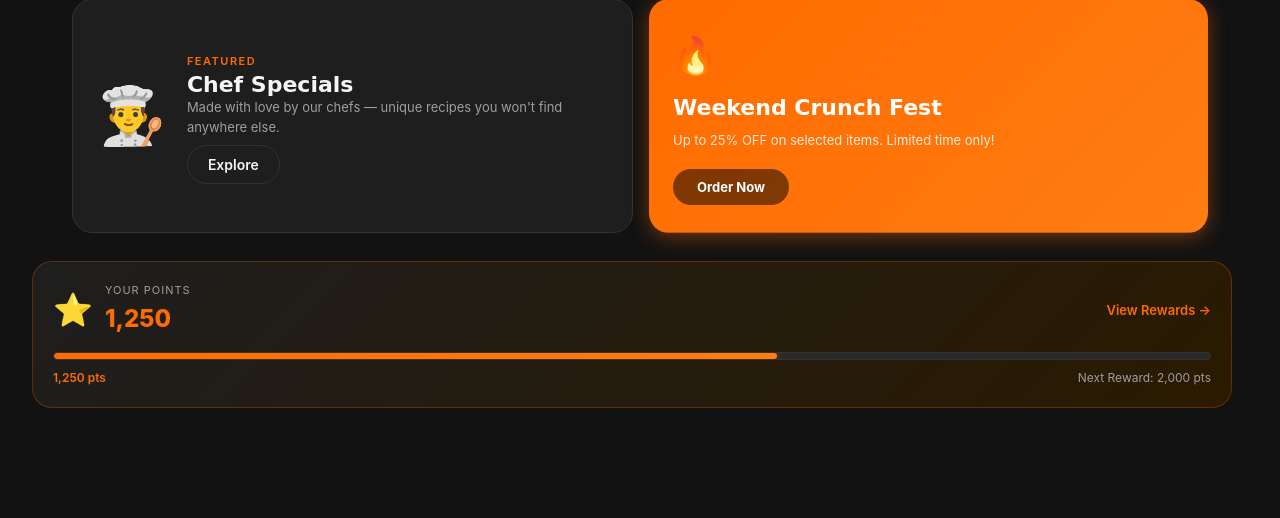
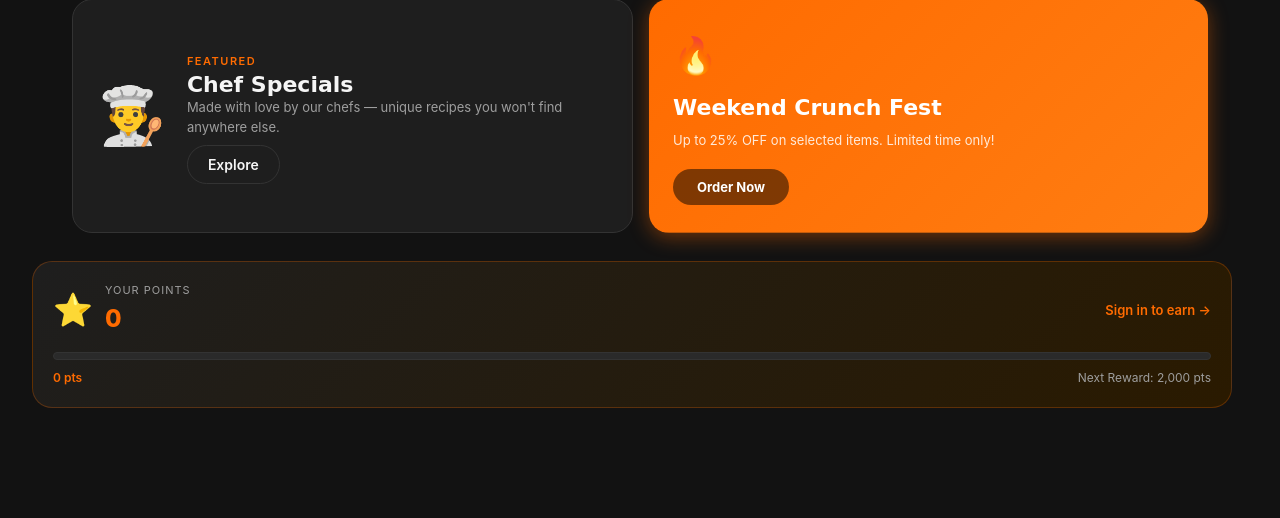
Before and after one commit to novamaster459/food-delievery-web-crunchbox, a Flask app: page / in a window 1280 px wide. Shown: the part 1114-1632 px from the top of the page. Run offline with Flask 3, Linux system fonts and the light colour scheme.

Commit message:
Update loyalty points after member orders
Co-authored-by: Copilot <223556219+Copilot@users.noreply.github.com>

```diff
--- a/backend/routes/orders.py
+++ b/backend/routes/orders.py
@@ -279,11 +279,16 @@ def checkout():
     )
     db["orders"].append(new_order)
 
+    points_earned = 0
+    points_balance = None
+
     # Award 100 loyalty points per order for logged-in members
     if user_id:
         user = next((u for u in db["users"] if u.id == user_id), None)
         if user:
-            user.points += 100
+            points_earned = 100
+            user.points += points_earned
+            points_balance = user.points
 
     # ------------------------------------------------------------------
     # Return full summary
@@ -291,6 +296,10 @@ def checkout():
     return jsonify({
         "success": True,
         "order": new_order.to_dict(),
+        "loyalty": {
+            "points_earned": points_earned,
+            "points_balance": points_balance,
+        },
         "breakdown": {
             "subtotal":          subtotal,
             "member_discount":   member_discount,
--- a/frontend/static/js/cart.js
+++ b/frontend/static/js/cart.js
@@ -186,9 +186,16 @@ const Cart = {
         coupon_code: Cart.appliedCoupon?.code || '',
         address,
       });
+      if (App.currentUser && Number.isFinite(result.loyalty?.points_balance)) {
+        App.currentUser.points = result.loyalty.points_balance;
+        App.updateRewardsUI();
+      }
       Cart.clear();
       Cart.close();
       App.openOrderModal(result);
+      if (result.loyalty?.points_earned > 0) {
+        Cart.showToast(`You earned ${result.loyalty.points_earned} loyalty points!`, 'success');
+      }
     } catch (error) {
       Cart.showToast(error.message || 'Checkout failed.', 'error');
     } finally {
--- a/frontend/static/js/main.js
+++ b/frontend/static/js/main.js
@@ -251,7 +251,33 @@ const App = {
     if (profile) profile.setAttribute('aria-label', App.currentUser ? `Profile: ${App.currentUser.username}` : 'Login or register');
     const adminLink = document.getElementById('admin-dashboard-link');
     if (adminLink) adminLink.classList.toggle('hidden', !App.currentUser?.is_admin);
+    App.updateRewardsUI();
     Cart.render();
+  },
+
+  updateRewardsUI: function () {
+    const points = Math.max(0, Number(App.currentUser?.points) || 0);
+    const milestone = (Math.floor(points / 2000) + 1) * 2000;
+    const progress = (points % 2000) / 2000 * 100;
+    const pointsElement = document.getElementById('rewards-points');
+    const currentLabel = document.getElementById('rewards-current-label');
+    const nextLabel = document.getElementById('rewards-next-label');
+    const fill = document.getElementById('rewards-fill');
+    const rewardsLink = document.getElementById('view-rewards-link');
+
+    if (pointsElement) pointsElement.textContent = points.toLocaleString('en-US');
+    if (currentLabel) currentLabel.textContent = `${points.toLocaleString('en-US')} pts`;
+    if (nextLabel) nextLabel.textContent = `Next Reward: ${milestone.toLocaleString('en-US')} pts`;
+    if (fill) fill.style.width = `${progress}%`;
+    if (rewardsLink) {
+      rewardsLink.textContent = App.currentUser ? 'View Rewards →' : 'Sign in to earn →';
+      rewardsLink.onclick = App.currentUser
+        ? (event) => event.preventDefault()
+        : (event) => {
+            event.preventDefault();
+            App.openAuthModal('login');
+          };
+    }
   },
 
   openAuthModal: function (tab) {
--- a/frontend/templates/index.html
+++ b/frontend/templates/index.html
@@ -150,18 +150,18 @@
         <span class="rewards-star">⭐</span>
         <div class="rewards-info">
           <span class="rewards-label">Your Points</span>
-          <span class="rewards-points" id="rewards-points">1,250</span>
+          <span class="rewards-points" id="rewards-points">0</span>
         </div>
       </div>
-      <a href="#" class="rewards-link" id="view-rewards-link">View Rewards →</a>
+      <a href="#" class="rewards-link" id="view-rewards-link">Sign in to earn →</a>
     </div>
     <div class="rewards-progress-wrap">
       <div class="progress-bar-track">
-        <div class="progress-bar-fill" id="rewards-fill" style="width: 62.5%"></div>
+        <div class="progress-bar-fill" id="rewards-fill" style="width: 0%"></div>
       </div>
       <div class="rewards-milestone">
-        <span class="rewards-current" id="rewards-current-label">1,250 pts</span>
-        <span class="rewards-next">Next Reward: 2,000 pts</span>
+        <span class="rewards-current" id="rewards-current-label">0 pts</span>
+        <span class="rewards-next" id="rewards-next-label">Next Reward: 2,000 pts</span>
       </div>
     </div>
   </div>
```
Also changed, not shown: README.md.
